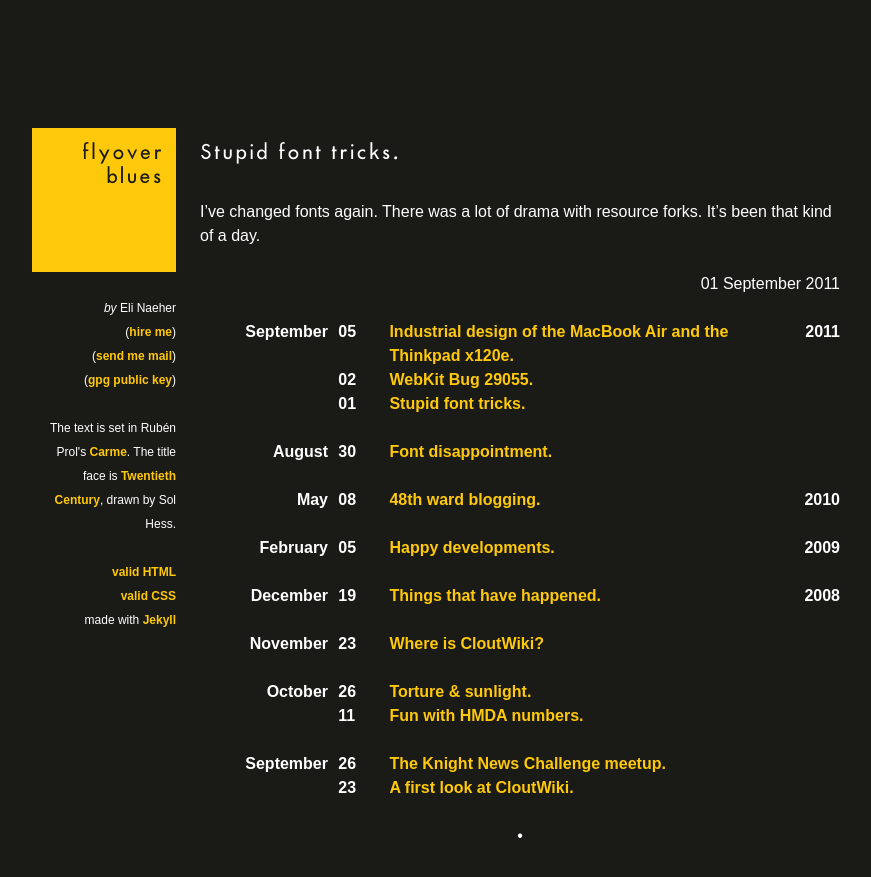
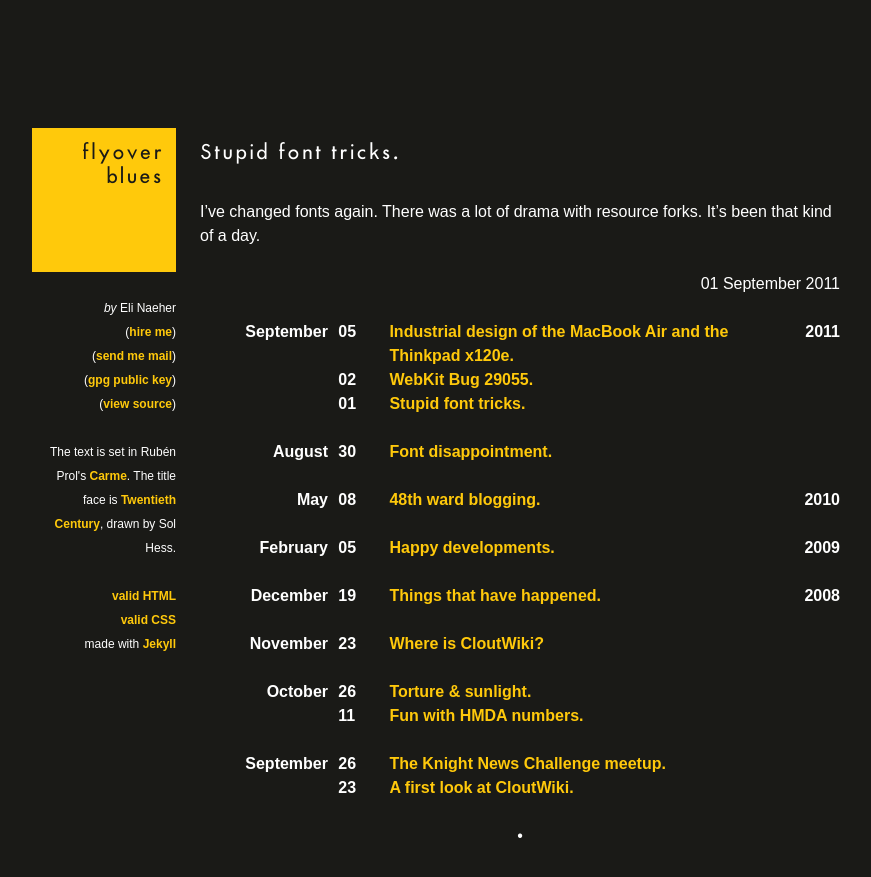
Before and after one commit to enaeher/blog, a Jekyll site: the page built from _posts/2011-09-01-fonts-again.md, in a window 1280 px wide. Shown: the top 877 px of the page, without its empty margins (312-1183 px from the left). Built offline with Jekyll 4.4.1, drawn with Linux system fonts in a browser that asks for light colours; some web fonts are replaced.

Commit message:
add view source link

```diff
--- a/_layouts/default.html
+++ b/_layouts/default.html
@@ -49,6 +49,8 @@
 	(<a href="mailto:eli@flyoverblues.com">send me mail</a>)
 	<br>
 	(<a href="http://codeanddata.com/pgp.txt">gpg public key</a>)
+	<br>
+	(<a href="https://github.com/enaeher/fb">view source</a>)
 	<br> <!-- workaround for https://bugs.webkit.org/show_bug.cgi?id=29055 -->
       </p>
       <p>
```
